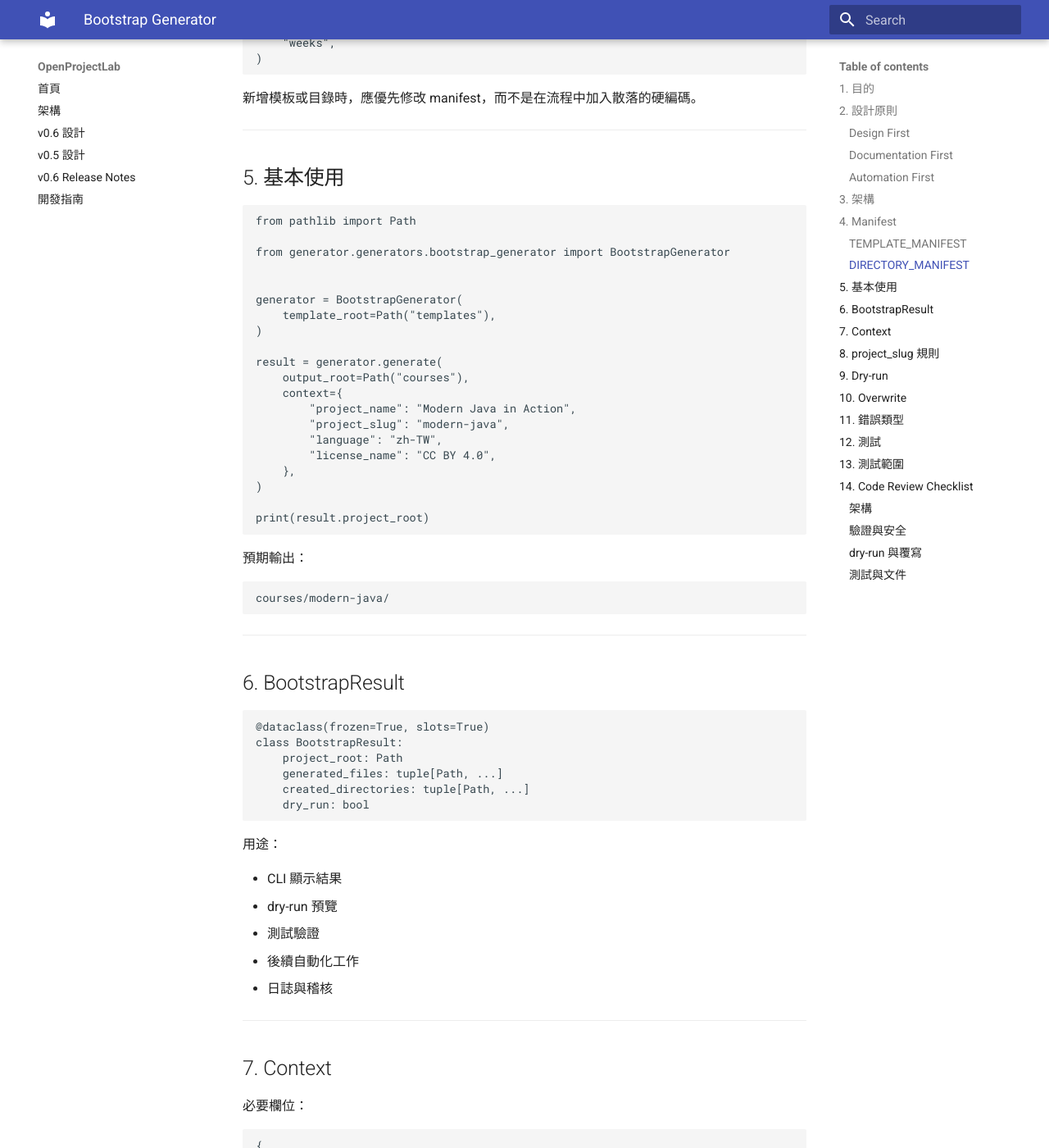
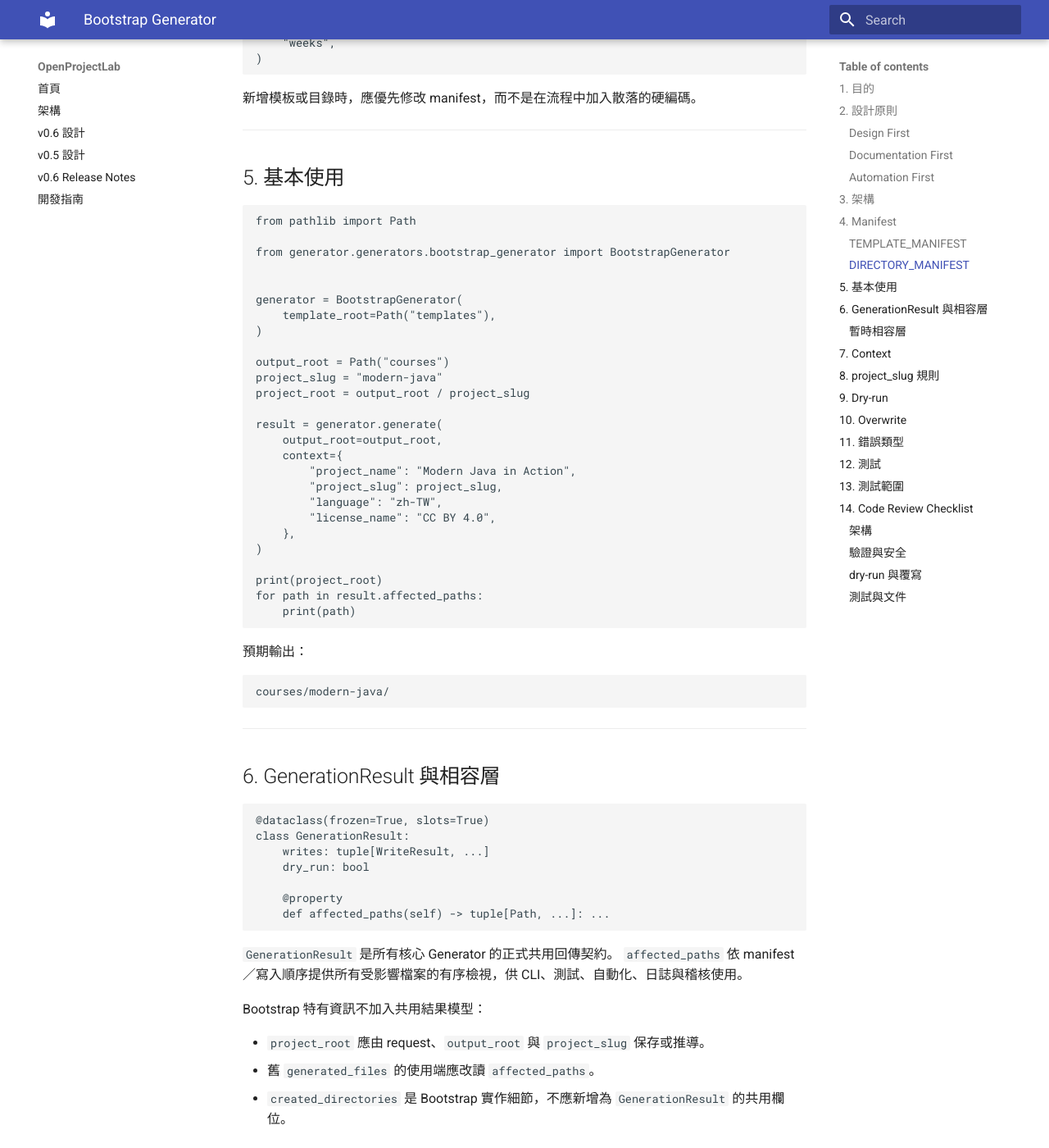
Before and after one commit to khwang1964/OpenProjectLab, an MkDocs documentation site: the page built from docs/bootstrap-generator.md, in a window 1280 px wide and 1400 px high, scrolled down 2177 px. Shown: the whole window at 82% size. Built offline with MkDocs 1.6.1 and Material for MkDocs 9.7.7, drawn with Linux system fonts in a browser that asks for light colours; some of the changed text lies outside the part shown.

Commit message:
refactor: decouple CLI from generator-specific results (#4)
* refactor: decouple CLI from generator-specific results

* docs: document generator result compatibility migration

````diff
--- a/docs/bootstrap-generator.md
+++ b/docs/bootstrap-generator.md
@@ -60,7 +60,7 @@
   ├─ project_slug validator
   ├─ TEMPLATE_MANIFEST
   ├─ DIRECTORY_MANIFEST
-  └─ BootstrapResult
+  └─ GenerationResult
       │
       ├──────────────┐
       ▼              ▼
@@ -114,17 +114,23 @@
     template_root=Path("templates"),
 )
 
+output_root = Path("courses")
+project_slug = "modern-java"
+project_root = output_root / project_slug
+
 result = generator.generate(
-    output_root=Path("courses"),
+    output_root=output_root,
     context={
         "project_name": "Modern Java in Action",
-        "project_slug": "modern-java",
+        "project_slug": project_slug,
         "language": "zh-TW",
         "license_name": "CC BY 4.0",
     },
 )
 
-print(result.project_root)
+print(project_root)
+for path in result.affected_paths:
+    print(path)
 ```
 
 預期輸出：
@@ -135,24 +141,39 @@
 
 ---
 
-## 6. BootstrapResult
+## 6. GenerationResult 與相容層
 
 ```python
 @dataclass(frozen=True, slots=True)
-class BootstrapResult:
-    project_root: Path
-    generated_files: tuple[Path, ...]
-    created_directories: tuple[Path, ...]
+class GenerationResult:
+    writes: tuple[WriteResult, ...]
     dry_run: bool
+
+    @property
+    def affected_paths(self) -> tuple[Path, ...]: ...
 ```
 
-用途：
+`GenerationResult` 是所有核心 Generator 的正式共用回傳契約。
+`affected_paths` 依 manifest／寫入順序提供所有受影響檔案的有序檢視，供 CLI、測試、自動化、日誌與稽核使用。
 
-- CLI 顯示結果
-- dry-run 預覽
-- 測試驗證
-- 後續自動化工作
-- 日誌與稽核
+Bootstrap 特有資訊不加入共用結果模型：
+
+- `project_root` 應由 request、`output_root` 與 `project_slug` 保存或推導。
+- 舊 `generated_files` 的使用端應改讀 `affected_paths`。
+- `created_directories` 是 Bootstrap 實作細節，不應新增為 `GenerationResult` 的共用欄位。
+
+### 暫時相容層
+
+`BootstrapResult`、`CourseResult` 與 `WeekResult` 目前僅作為分階段遷移的暫時相容層，預計在所有使用端完成遷移後移除。新程式碼不得再匯入或依賴這些型別。
+
+遷移對照：
+
+| 舊用法 | 新用法 |
+|---|---|
+| `result.generated_files` | `result.affected_paths` |
+| `result.output_path` | 依需求選取 `affected_paths`，不可假設共用單一路徑 |
+| `result.project_root` | 從 request 或 `output_root / project_slug` 推導 |
+| `result.created_directories` | 不屬於共用結果契約 |
 
 ---
 
@@ -347,7 +368,9 @@
 - 明確 project_slug 覆寫 context。
 - 模板不存在時失敗。
 - overwrite=False 保留既有內容。
-- 回傳 BootstrapResult。
+- 回傳 `GenerationResult`。
+- `affected_paths` 保持 manifest 定義的輸出順序。
+- 使用端不依賴 `BootstrapResult`、`generated_files`、`created_directories` 或 `output_path`。
 - 支援建構式 output_root。
 - 支援 template_root 覆寫。
 - 支援關鍵字 context。
@@ -363,7 +386,11 @@
 - [ ] 所有模板經過 `TemplateRenderer`。
 - [ ] 所有寫入經過 `FileSystem`。
 - [ ] 多檔案輸出由 manifest 管理。
-- [ ] 回傳 `BootstrapResult`。
+- [ ] 回傳 `GenerationResult`。
+- [ ] 生成檔案由 `affected_paths` 提供有序檢視。
+- [ ] `project_root` 從 request 或命令輸入保存／推導。
+- [ ] 不把 Bootstrap 特有欄位加入共用結果模型。
+- [ ] 新程式碼不依賴 Generator-specific Result 相容型別。
 
 ### 驗證與安全
 
@@ -387,3 +414,4 @@
 - [ ] 完整測試全部通過。
 - [ ] coverage 達到專案門檻。
 - [ ] 文件與公開 API 一致。
+- [ ] CLI 輸出契約測試涵蓋實際路徑且不洩漏結果物件表示法。
````
Also changed, not shown: CHANGELOG.md (+18 -1 lines), 2 other files.
